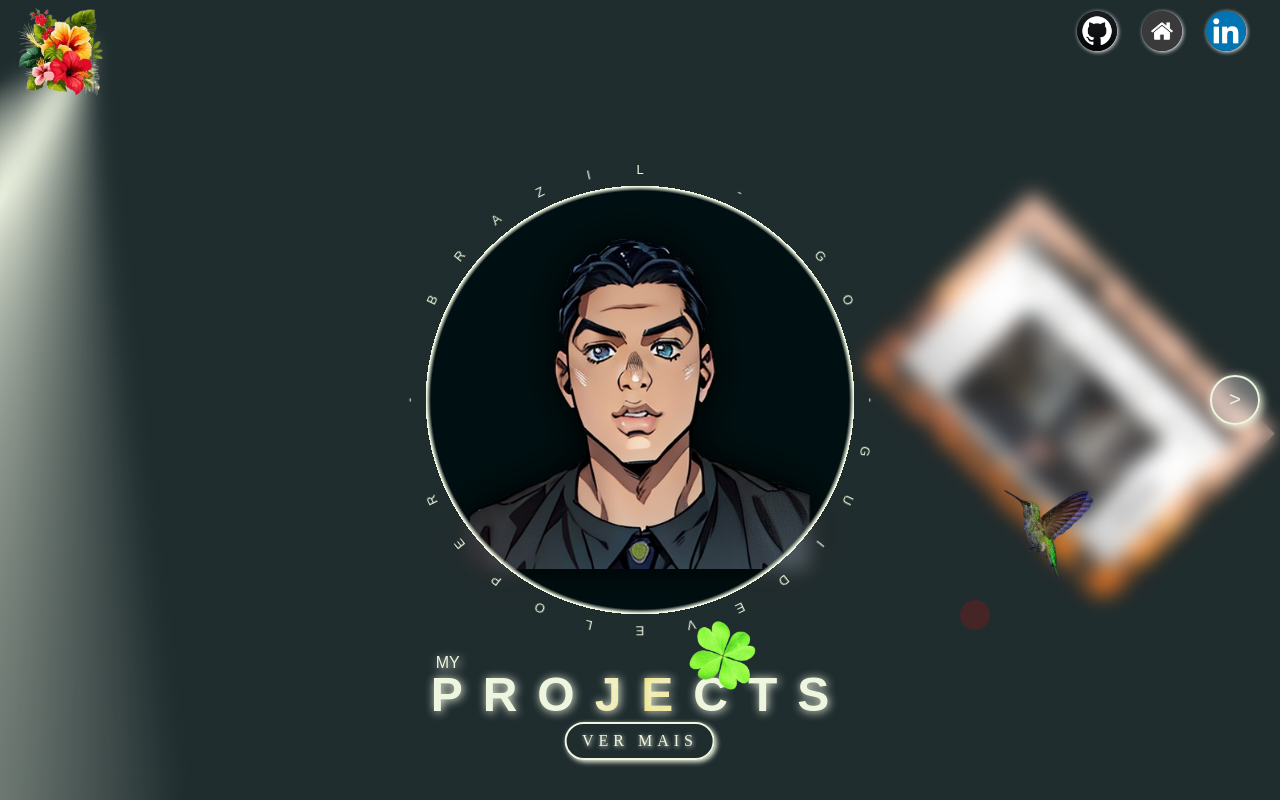
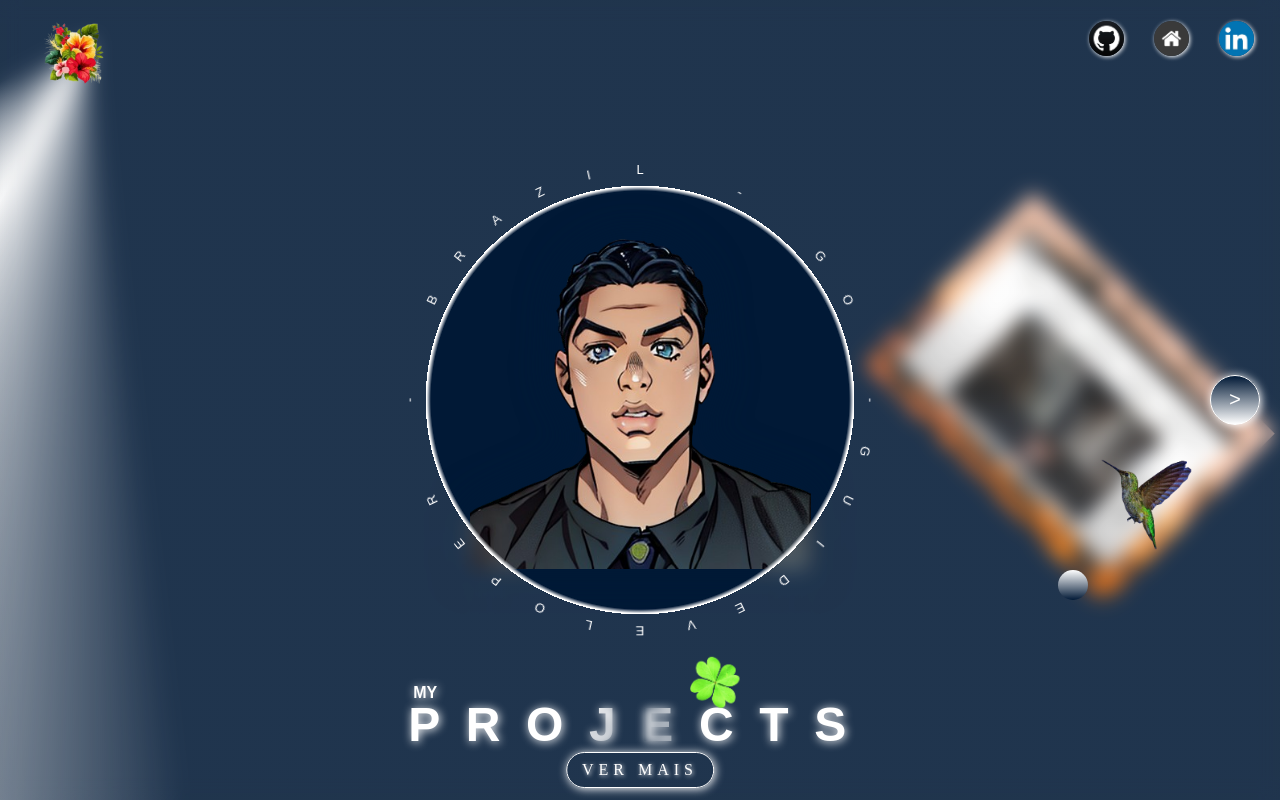
Before and after one commit to Guilhermefariah/Guilhermefariah-, a plain HTML site: page index.html in a window 1280 px wide. Drawn offline with Linux system fonts and the light colour scheme.

Commit message:
Ok
color and resolution Ok

```diff
--- a/midia/stylle.css
+++ b/midia/stylle.css
@@ -1,25 +1,16 @@
 @media screen and (max-width: 600px){
-    nav img {
-        width: 40px;
-        margin: 30px 10px 10px 10px;
-    }
     #saturn img{
-        width: 80px;
-        height: 80px;
-
+        width: 10vw;
+        height: 10vh;
     }
     .slider .content {
-        bottom: 15%;
+        bottom: 5vh;
     }
     .slider .list .item img {
-        width: 90%;
+        width: 30vw;
     }
     .box {
-        width: 5vw;
-        height: 5vh;
-        margin: 62vh 75vw;
-    }
-    .box:hover .bird {
-        transform: translateX(-50vh)translateY(-10vh);
+        width: 50px;
+        height: 50px;
     }
 }
--- a/style.css
+++ b/style.css
@@ -15,36 +15,35 @@ audio{
     display: none;
 }
 header{
-    height: 50px;
+    position: relative;
+    height: 8vh;
     display: flex;
     justify-content: space-between;
     align-items: center;
-    padding: 5px 20px;
     box-sizing: border-box;
-    position: relative;
     z-index: 10;
 }
 nav img {
-    width: 40px;
-    margin: 10px;
+    width: 35px;
     border-radius: 50%;
     box-shadow: 1px 1px 4px var(--colorOne);
     box-sizing: border-box;
-    transform: translate(-10%, 20%);
+    margin-right: 2vw;
+    margin-top: 2vh;
 }
 nav img:hover {
     border: 1px solid var(--colorOne);
     box-shadow: 1px 1px 4px var(--colorOne);
-    transition: transform 0.1s, border 0.1s;
-    transform: translate(-10px, 10px);
+    transition: transform 0.5s, border 0.5s;
+    transform: translate(-5px, 5px);
 }
 nav img:active{
     transform: scale(95%);
 }
 #saturn img{
-    width: 100px;
-    height: 100px;
-    transform: translate(-10%, 30%);
+    width: 70px;
+    height: 70px;
+    transform: translate(3vw, 3vh);
 }
 @property --rotate {
     syntax: "<angle>";
@@ -60,9 +59,9 @@ nav img:active{
     background-size: cover;
     background-image: conic-gradient(
         from var(--rotate) at 7% 5%,
-        #001012 40%,
-        #eff6e0,
-        #001012 60%
+        var(--colorTwo) 40%,
+        var(--colorOne),
+        var(--colorTwo) 60%
     );
     color: transparent;
     animation: rotateLight 3s ease-in-out infinite alternate;
@@ -94,12 +93,12 @@ nav img:active{
 }
 .slider .list .item img{
     width: 80%;
-    filter: drop-shadow(0 0 20px #000000);
+    filter: drop-shadow(0 0 20px var(--colorTwo));
 }
 .slider .content{
     position: absolute;
-    margin: 0;
-    bottom: 5%;
+    margin: auto;
+    bottom: 1.5vh;
     left: 50%;
     text-align: center;
     width: max-content;
@@ -110,17 +109,17 @@ nav img:active{
     -webkit-background-clip: text;
     text-transform: uppercase;
     animation: sliderLight 5s ease-in-out infinite alternate;
-    letter-spacing: 20px;
+    letter-spacing: 2vw;
     font-size: 3rem;
     font-weight: bolder;
     position: relative;
     border-radius: 5px;
-    text-shadow: 1px 1px 10px #eff6e0;
+    text-shadow: 1px 1px 10px var(--colorOne);
     background-image: conic-gradient(
         from var(--rotate) at 50% -100%,
-        #eff6e0 40%,
-        #f5d547,
-        #eff6e0 60%
+        var(--colorOne) 40%,
+        var(--colorTwo),
+        var(--colorOne) 60%
     );
 }
 @keyframes sliderLight{
@@ -133,27 +132,28 @@ nav img:active{
 
 .slider .content div:nth-child(2)::before{
     position: absolute;
-    left: 60%;
-    bottom: 50%;
-    width: 80px;
-    height: 80px;
+    right: 10vw;
+    bottom: 5vh;
+    width: 60px;
+    height: 60px;
     content: '';
     background-image: url(img/leaves.png);
     background-size: cover;
     background-repeat: no-repeat;
 }
 .box{
-    position: relative;
+    position: fixed;
     width: 30px;
     height: 30px;
-    margin: 75vh 75vw;
+    right: 15vw;
+    bottom: 25vh;
     cursor: pointer;
 }
 .bg{
     position: absolute;
     width: 100%;
     height: 100%;
-    background-color: rgba(255, 0, 0, 0.171);
+    background-image: linear-gradient(var(--colorOne), var(--colorTwo));
     background-size: cover;
     border-radius: 50px;
     transition: 1s;
@@ -161,7 +161,7 @@ nav img:active{
 .box:hover .bg{
     transform:
         perspective(20px)
-        rotatex(2deg)
+        rotatex(5deg)
         translateY(-50px);
 }
 .bird{
@@ -178,7 +178,8 @@ nav img:active{
 }
 .box:hover .bird{
     animation-play-state: running!important;
-    transform: translateX(-70vw)translateY(-45vh);
+    transform: translateX(-76vw)translateY(-42vh);
+    transition: 1s;
 }
 @keyframes gifAnimation {
     from{
@@ -190,29 +191,30 @@ nav img:active{
 }
 .slider .content div:nth-child(1){
     text-align: left;
-    color: #eff6e0;
-    text-shadow: 2px 2px 10px  #eff6e0;
+    font-weight: bolder;
+    color: var(--colorOne);
+    text-shadow: 1px 1px 10px  var(--colorOne);
     text-transform: uppercase;
     transform: translate(5px, 5px);
 
 }
 .slider .content button{
     background: transparent;
-    color: #eff6e0;
+    color: var(--colorOne);
     font-family: 'Poppins';
-    box-shadow: 2px 2px 5px #eff6e0;
-    text-shadow: 1px 1px 4px #eff6e0;
+    box-shadow: 1px 1px 10px var(--colorOne);
+    text-shadow: 1px 1px 4px var(--colorOne);
     letter-spacing: 5px;
     border-radius: 20px;
     padding: 8px 15px;
     font-size: medium;
-    border: 2px solid #eff6e0;
+    border: 1px solid var(--colorOne);
     cursor: pointer;
 }
 .content a :hover {
-    border: 2px solid #eff6e0;
+    border: 1px solid var(--colorOne);
     transform: translate(-3px, -3px);
-    box-shadow: 5px 5px 10px #eff6e0;
+    box-shadow: 1px 1px 10px var(--colorOne);
     transition: transform 0.1s, border 0.1s;
 }
 .content a:active {
@@ -226,10 +228,10 @@ nav img:active{
     height: 50px;
     border-radius: 50%;
     background-color: transparent;
-    border: 2px solid #eff6e0;
-    background-color: rgba(238, 238, 238, 0.333);
-    box-shadow: 2px 2px 10px #eff6e0;
-    color: #eff6e0;
+    border: 1px solid var(--colorOne);
+    background-image: linear-gradient(to top, var(--colorOne), var(--colorTwo));
+    box-shadow: 1px 1px 10px var(--colorOne);
+    color: var(--colorOne);
     font-size: x-large;
     font-family: monospace;
     cursor: pointer;
@@ -243,10 +245,10 @@ nav img:active{
     right: 20px;
 }
 #prev, #next:hover{
-    border: 2px solid #eff6e0;
-    box-shadow: 1px 1px 5px #eff6e08a;
+    border: 1px solid var(--colorOne);
+    box-shadow: 1px 1px 10px var(--colorOne);
     transition: transform 0.1s, border 0.1s;
-    transform: translate(-1px, -1px);
+    transform: translate(-10px, -10px);
 }
 /* //circle */
 
@@ -261,7 +263,7 @@ nav img:active{
     mask: radial-gradient(var(--radius), #0000 98%, #000);
     backdrop-filter: blur(10px);
     background: radial-gradient(
-        calc(var(--radius) + 1px), #eff6e0 100%, #eee2
+        calc(var(--radius) + 1px), var(--colorOne) 100%, #eee2
     );
 }
 .circle span{
@@ -272,7 +274,7 @@ nav img:active{
     left: 50%;
     --rotate: 50deg;
     text-transform: uppercase;
-    color: #eff6e0;
+    color: var(--colorOne);
     font-size: small;
     animation: circleRotate 20s linear infinite;
     transform: translate(-50%, -50%) rotate(var(--rotate));
```
Also changed, not shown: index.html (+0 -1 lines).
